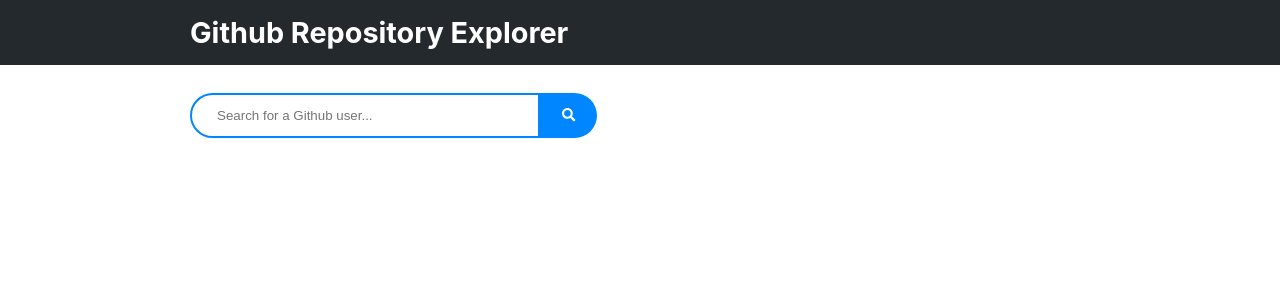
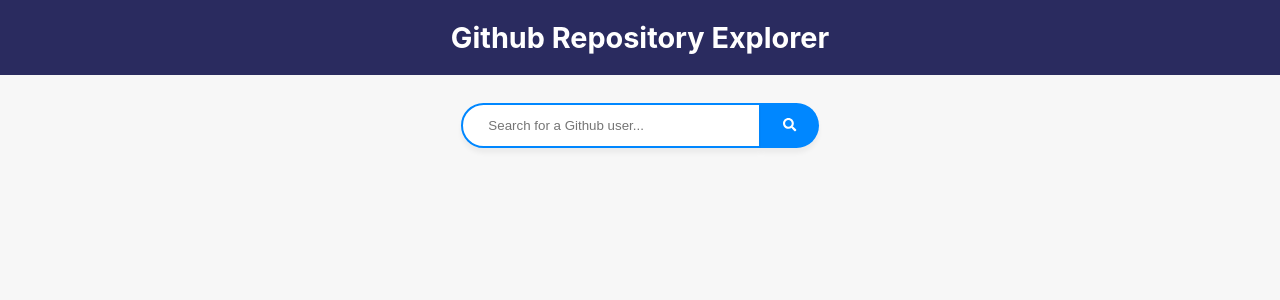
Before and after one commit to ossikal/githubinfo, a React (Create React App) app: page / in a window 1280 px wide. Shown: the top 300 px of the page. Built offline with nearby package versions, Linux system fonts and the light colour scheme.

Commit message:
Functionality and UI changes

```diff
--- a/src/App.css
+++ b/src/App.css
@@ -9,6 +9,7 @@
 
 body {
   font-family: -apple-system,BlinkMacSystemFont,Segoe UI,Helvetica,Arial,sans-serif;
+  background: rgb(247, 247, 247);
 }
 
 h2 {
@@ -17,21 +18,37 @@
 
 header {
   margin:0;
-  padding:15px;
+  padding:20px;
   color:white;
-  background:#24292e;
+  background:#2a2b5f;
   margin-bottom:20px;
 }
 
+h1,h2,h3,h4 {
+  color:#2a2b5f;
+}
+
+
 header h1 {
   font-size:180%;
+  color:white;
+  text-align: center;
 }
 
 .wrap {
-  max-width:900px;
+  max-width:700px;
+  width:100%;
   margin:0 auto;
   padding-left:15px;
   padding-right:15px;
+  display:flex;
+  flex-direction: column;
+  flex-wrap: nowrap;
+  align-items: center;
+  justify-content: center;
+}
+
+.searchContainer {
 }
 
 input[type=text] {
@@ -42,14 +59,14 @@
   border-right:none;
   border-top-left-radius: 50px;
   border-bottom-left-radius: 50px;
-  max-width:350px;
-  width:80%;
+  width:300px;
   margin-bottom:30px;
 }
 
 input[type=text]:focus {
   border: 2px solid rgb(0, 135, 255);
   transition: ease-in-out 0.2s;
+  box-shadow: 0px 5px 5px 0px rgba(0,0,0,0.05);
 }
 
 #search-button {
@@ -59,12 +76,19 @@
   color:white;
   cursor:pointer;
   background:rgb(0, 135, 255);
+  box-shadow: 0px 5px 5px 0px rgba(0,0,0,0.05);
 }
 
 #search-button:hover {
-  background:rgb(0, 108, 202);
+  background:rgb(0, 112, 211);
   transition: ease-in 0.1s;
 }
+
+#search-button:active {
+  background:rgb(1, 106, 197);
+  transition: ease 0.1s;
+}
+
 
 .results {
   margin-bottom:50px;
@@ -72,11 +96,12 @@
 
 .resultCard {
   border: 1px solid;
-  border-color:rgb(182, 182, 182);
+  border-color:rgb(196, 196, 196);
   border-radius:3px;
   padding:15px 10px;
   margin-bottom:10px;
-  max-width:400px;
+  width:400px;
+  max-width:100%;
   cursor:pointer;
   color:#0366d6;
 }
@@ -85,7 +110,13 @@
   text-decoration: underline;
   background: rgb(243, 243, 243);
   transition: ease-in 0.1s;
-  padding-left:16px;
+}
+
+.resultCard:active {
+  background:rgb(0, 135, 255);
+  border-color:rgb(0, 135, 255);
+  transition: ease 0.1s;
+  color:white;
 }
 
 .arrow {
@@ -95,7 +126,7 @@
 
 .commitCard {
   border: 1px solid;
-  border-color:rgb(182, 182, 182);
+  border-color:rgb(196, 196, 196);
   border-radius:3px;
   padding:15px 10px;
   margin-bottom:10px;
@@ -131,6 +162,11 @@
   transition: ease-in 0.1s;
 }
 
+.backBtn:active {
+  background:rgb(0, 97, 182);
+  transition: ease 0.1s;
+}
+
 .spinner {
   color:rgb(0, 135, 255);
 }
@@ -138,3 +174,25 @@
 .spinnercont {
   text-align: center;
 }
+
+
+@media only screen and (max-width: 600px) {
+  .wrap {
+    max-width:85%;
+    width:auto;
+    padding-left:5px;
+    padding-right:20px;
+    display:block;
+  }
+  .commitCard {
+    max-width:80%;
+    width:80%;
+  }
+  input[type=text] {
+    width:75%;
+  }
+  .commitCard {
+    max-width:95%;
+    width:100%;
+  }
+}
--- a/src/App.js
+++ b/src/App.js
@@ -2,19 +2,13 @@
 import './App.css';
 import Header from "./components/Header";
 import Search from "./components/Search";
-import {BrowserRouter as Router, Switch, Route} from "react-router-dom"
 
 function App() {
   return (
-    <Router>
       <div className="App">
         <Header />
-
-        <Switch>
-          <Route path="/" exact component={Search} />
-        </Switch>
+        <Search />
       </div>
-    </Router>
   );
 }
 
--- a/src/components/Commits.js
+++ b/src/components/Commits.js
@@ -23,7 +23,6 @@
         }
 
         let fulldate = d + "." + m + "." + y + " " + hours + "." + mins;
-        console.log(mins.toString().length)
         return fulldate;
     }
 
@@ -31,7 +30,7 @@
 
         //Map 10 latest commits
         const commits = this.props.commits.slice(0,10).map(r => (
-            <div className="commitCard" key={r.id}>
+            <div className="commitCard" key={r.node_id}>
                 <h4>{r.commit.message}</h4>
                 <img src={r.author && r.author.avatar_url} alt="Author of the commit"></img>
                 <p>{r.commit.author.name}</p>
@@ -41,7 +40,7 @@
 
         return (
             <div>
-                {this.props.commitsVisibility && <h2>Commits</h2>}
+                {this.props.commitsVisibility && <h2>Latest 10 commits</h2>}
                 <div>
                     {commits}
                 </div>
--- a/src/components/Results.js
+++ b/src/components/Results.js
@@ -63,7 +63,7 @@
     render() {
 
         //Map search results
-        const results = this.props.name.map(r => (
+        const results = this.props.searchResults.map(r => (
 
             <div className="resultCard" key={r.id} onClick={() => {this.getCommits(r.commits_url); this.props.switchResultsVisibility();}}>
                 {r.name}
@@ -76,7 +76,7 @@
             <div>
                 {this.props.resultsVisibility &&
                     <div className="repositoriesContainer">
-                        <h2>Repositories for {this.state.search}</h2>
+                        <h2>Repositories of {this.state.search}</h2>
 
                         {results}
                     </div>
--- a/src/components/Search.js
+++ b/src/components/Search.js
@@ -42,8 +42,16 @@
         }
       }
 
+
+
     //Check HTTP status for fetch
     checkStatus(response) {
+        let link = response.headers.get('Link');
+        if (link !== null) {
+            let links = link.split(',');
+            console.log(links[1])
+        }
+
         if (response.status >= 200 && response.status < 300) {
           return response
         } else {
@@ -66,12 +74,16 @@
         })
 
         //Fetch 100 repositories
-        fetch("https://api.github.com/users/" + this.state.search + "/repos?per_page=100")
+        fetch("https://api.github.com/users/" + this.state.search + "/repos?page=1&per_page=30")
             .then(this.checkStatus)
             .then(this.parseJSON)
 
             //Successful fetch
             .then(function(data) {
+                if (data.length > 99) {
+                    console.log(data.length)
+                }
+
                 this.setState({
                     allResults: data,
                     error: "",
@@ -93,7 +105,7 @@
 
         return (
             <div className="wrap">
-                <div className="searchcontainer">
+                <div className="searchContainer">
                     <input
                         type="text"
                         name="user-search"
@@ -101,7 +113,7 @@
                         placeholder="Search for a Github user..."
                         onChange={this.handleChange}
                         onKeyDown={this.handleKeyDown}
-                        autofocus="true"
+                        autoFocus={true}
                     />
 
                     <button
@@ -114,7 +126,7 @@
                 <div className="results">
                     {loading ? <LoadingSpinner /> :
                     <Results
-                        name={this.state.allResults}
+                        searchResults={this.state.allResults}
                         resultsVisibility={this.state.resultsVisibility}
                         search={this.state.search}
                         switchResultsVisibility={this.switchResultsVisibility}
```
